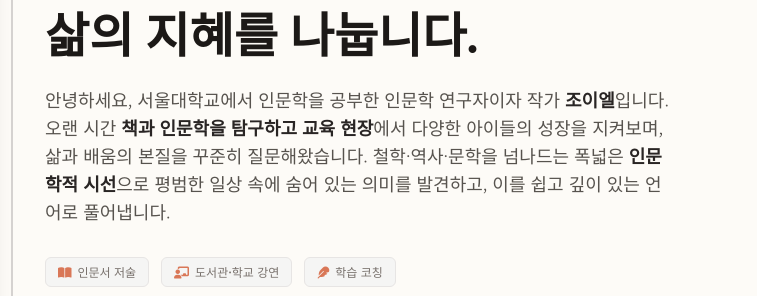
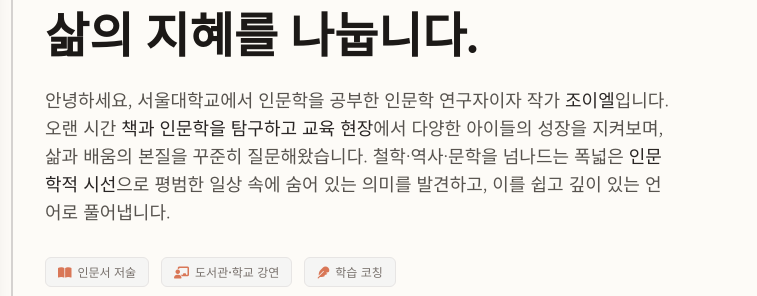
Before and after one commit to sometimesbooks/joyel, a plain HTML site: page index.html in a window 1280 px wide. Shown: the part 291-587 px from the top of the page, 523-1280 px from the left. Drawn offline with nearby package versions, Linux system fonts and the light colour scheme.

Commit message:
Update author description with new formatting

```diff
--- a/index.html
+++ b/index.html
@@ -119,8 +119,8 @@
                     <span class="block">삶의 지혜를 나눕니다.</span>
                 </h1>
                 <p class="text-stone-600 leading-relaxed text-base sm:text-lg font-light">
-                    안녕하세요, 서울대학교에서 인문학을 공부한 인문학 연구자이자 작가 <strong class="font-semibold text-stone-800">조이엘</strong>입니다.
-                    오랜 시간 <strong class="font-semibold text-stone-800">책과 인문학을 탐구하고 교육 현장</strong>에서 다양한 아이들의 성장을 지켜보며, 삶과 배움의 본질을 꾸준히 질문해왔습니다. 철학·역사·문학을 넘나드는 폭넓은 <strong class="font-semibold text-stone-800">인문학적 시선</strong>으로 평범한 일상 속에 숨어 있는 의미를 발견하고, 이를 쉽고 깊이 있는 언어로 풀어냅니다.
+                    안녕하세요, 서울대학교에서 인문학을 공부한 인문학 연구자이자 작가 <strong class="font-medium text-stone-800">조이엘</strong>입니다.
+                    오랜 시간 <strong class="font-medium text-stone-800">책과 인문학을 탐구하고 교육 현장</strong>에서 다양한 아이들의 성장을 지켜보며, 삶과 배움의 본질을 꾸준히 질문해왔습니다. 철학·역사·문학을 넘나드는 폭넓은 <strong class="font-medium text-stone-800">인문학적 시선</strong>으로 평범한 일상 속에 숨어 있는 의미를 발견하고, 이를 쉽고 깊이 있는 언어로 풀어냅니다.
                 </p>
                 <div class="pt-2 flex flex-wrap gap-3 text-xs text-stone-500 font-medium">
                     <span class="bg-stone-100 px-3 py-1.5 rounded-md border border-stone-200"><i class="fa-solid fa-book-open mr-1.5 text-accentCoral"></i>인문서 저술</span>
```
